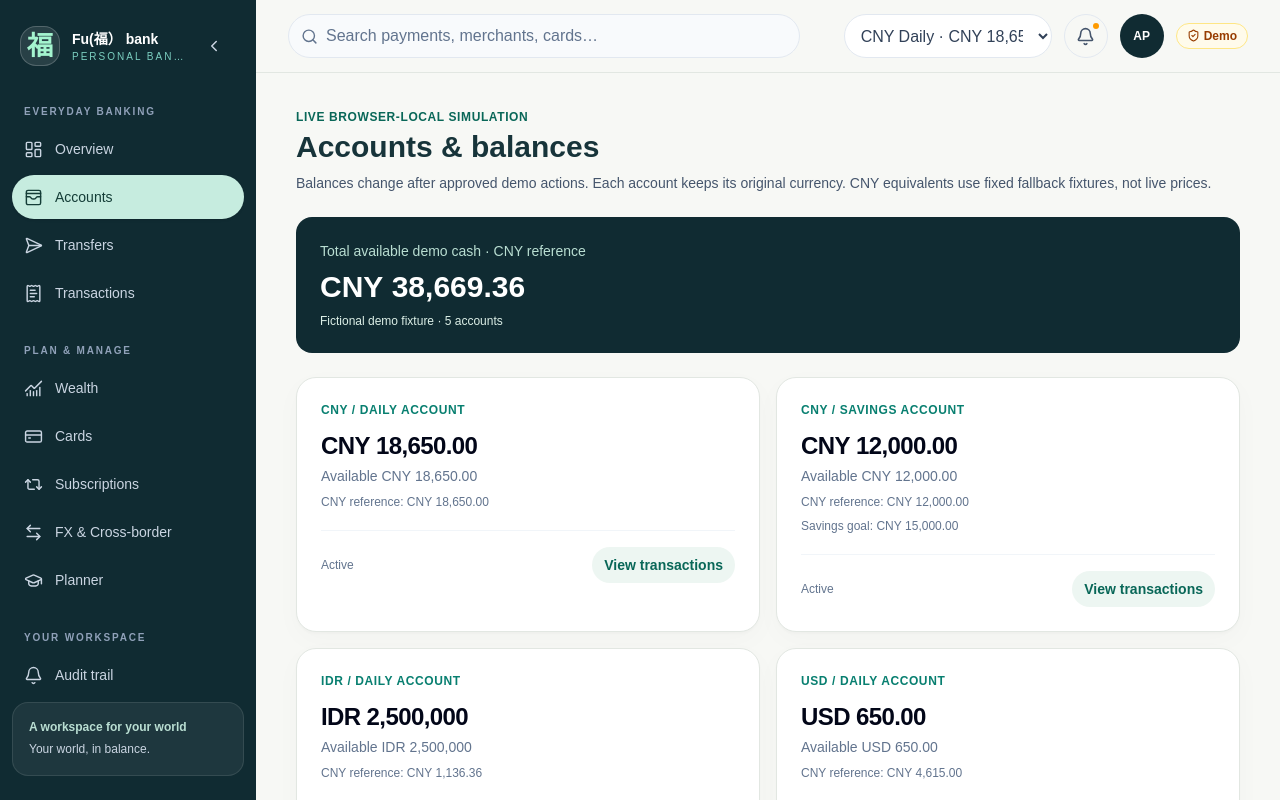
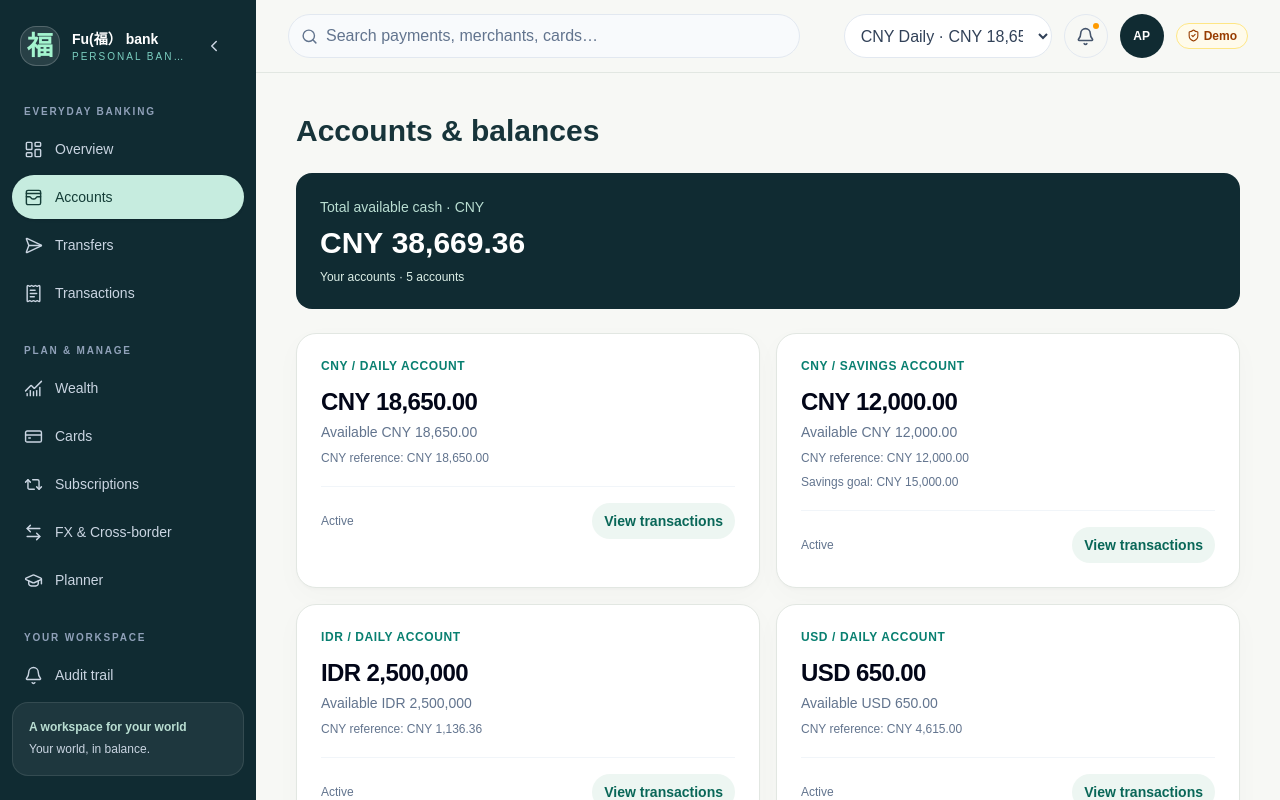
Before and after one commit to jamienatorX/fudan-global-finance-ai, a Next.js app: page /accounts in a window 1280 px wide. Shown: the top 800 px of the page. Built offline with nearby package versions, Linux system fonts and the light colour scheme; a web font is replaced by a local one.

Commit message:
Rebrand Fu bank and simplify customer copy

```diff
--- a/src/features/demo/live-pages.tsx
+++ b/src/features/demo/live-pages.tsx
@@ -40,20 +40,20 @@ export function LiveOverview({account}:{account?:string}){
             {Object.keys(CURRENCY_MINOR_DIGITS).map(code=><option value={code} key={code}>{code}</option>)}
           </select>
         </label>
-      <p className="order-last w-full text-xs leading-5 text-[var(--color-text-muted)] sm:order-none sm:w-auto sm:flex-1">Reference FX · Original account balances stay unchanged.</p>
-      <Link href="/banking" className="inline-flex min-h-11 items-center rounded-full border border-[var(--color-border)] bg-white px-4 text-xs font-semibold text-[var(--color-primary)] hover:bg-[var(--color-info-soft)]">Open banking lab →</Link>
+
+      <Link href="/banking" className="inline-flex min-h-11 items-center rounded-full border border-[var(--color-border)] bg-white px-4 text-xs font-semibold text-[var(--color-primary)] hover:bg-[var(--color-info-soft)]">My account →</Link>
     </div>
     <OverviewDashboard overview={displayed} />
-  </div>:<p role="status" className="p-5 text-sm text-slate-600">Preparing simulated overview…</p>;
+  </div>:<p role="status" className="p-5 text-sm text-slate-600">Loading overview…</p>;
 }
 export function LiveAccounts(){
   const {snapshot}=useDemo();
   const overview=useDemoOverview();
-  return <div className="space-y-6"><header><p className="text-xs font-bold uppercase tracking-wider text-blue-700">Live browser-local simulation</p>
-    <h1 className="mt-1 text-3xl font-bold">Accounts & balances</h1><p className="mt-2 text-sm text-slate-600">Balances change after approved demo actions. Each account keeps its original currency. CNY equivalents use fixed fallback fixtures, not live prices.</p></header>
-    <section className="rounded-2xl bg-[var(--color-navy)] p-6 text-white"><p className="text-sm text-blue-200">Total available demo cash · CNY reference</p>
+  return <div className="space-y-6"><header>
+    <h1 className="mt-1 text-3xl font-bold">Accounts & balances</h1></header>
+    <section className="rounded-2xl bg-[var(--color-navy)] p-6 text-white"><p className="text-sm text-blue-200">Total available cash · CNY</p>
       <p className="mt-2 text-3xl font-bold">{overview?formatMoney(overview.availableCash):'Calculating…'}</p>
-      <p className="mt-2 text-xs text-blue-100">Fictional demo fixture · {snapshot.accounts.length} accounts</p></section>
+      <p className="mt-2 text-xs text-blue-100">Your accounts · {snapshot.accounts.length} accounts</p></section>
     <AccountList accounts={snapshot.accounts} reportingBalances={overview?.accountBalances??[]}/>
     <Link href="/overview" className="inline-flex rounded-xl border border-slate-300 px-4 py-2 text-sm font-semibold text-blue-700">Back to overview</Link></div>;
 }
@@ -75,8 +75,8 @@ export function LiveTransactions({initialAccount,initialCurrency,initialMonth,in
     t.occurredAt.startsWith(month+'-')&&(!query||t.merchant.toLowerCase().includes(query.toLowerCase())||t.category.includes(query.toLowerCase()))
   ).toSorted((a,b)=>b.occurredAt.localeCompare(a.occurredAt)||b.id.localeCompare(a.id)),[snapshot,account,currency,month,query]);
   return <div className="space-y-6">
-    <header><p className="text-xs font-bold uppercase tracking-widest text-blue-700">Interactive · transaction reporting</p><h1 className="mt-1 text-3xl font-bold">Transactions & bill analysis</h1>
-      <p className="mt-2 text-sm text-slate-600">Income and consumption totals exclude internal transfers and asset movements. Currency-specific totals do not mix FX rates. Approved actions appear on this page without reloading.</p></header>
+    <header><p className="text-xs font-bold uppercase tracking-widest text-blue-700">Your activity</p><h1 className="mt-1 text-3xl font-bold">Transactions & bill analysis</h1>
+      </header>
     <form onSubmit={e=>{e.preventDefault();setQuery(search)}} className="grid gap-3 rounded-2xl border border-slate-200 bg-white p-5 sm:grid-cols-2 lg:grid-cols-4">
       <label className="text-sm font-semibold">Account<select className="mt-1 block min-h-11 w-full rounded-xl border border-slate-200 px-3" value={account} onChange={e=>{setAccount(e.target.value);if(e.target.value){const found=snapshot.accounts.find(a=>a.id===e.target.value);if(found)setCurrency(found.currency);}}}>
         <option value="">All accounts</option>{snapshot.accounts.map(a=><option key={a.id} value={a.id}>{a.currency} {a.type}</option>)}</select></label>
```
